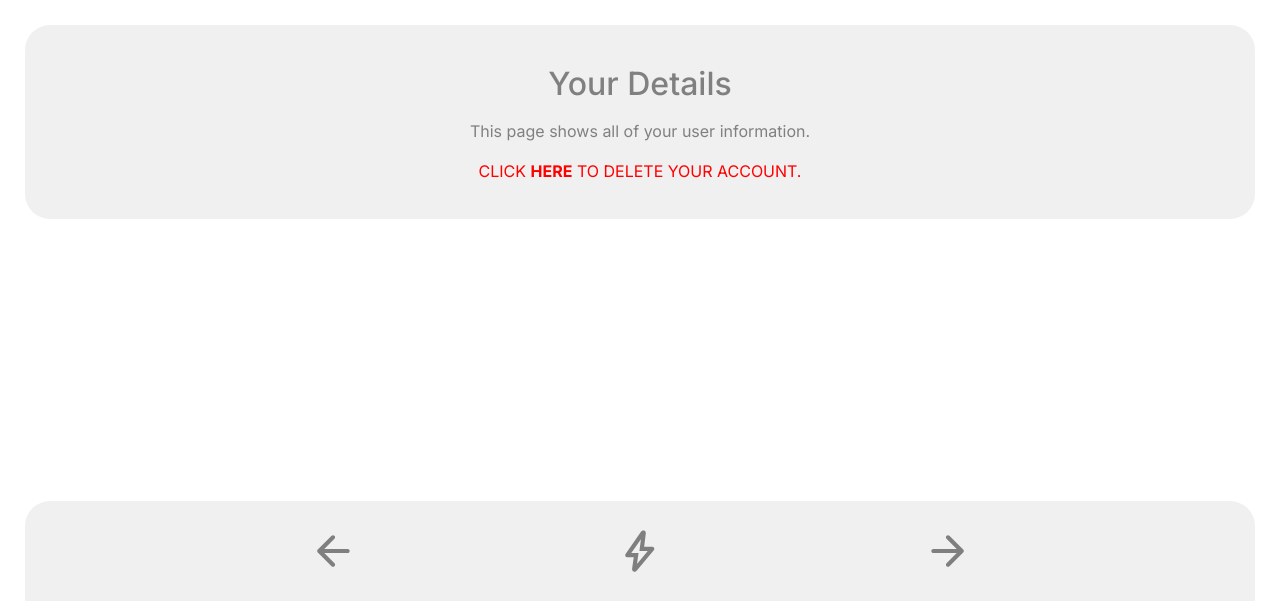
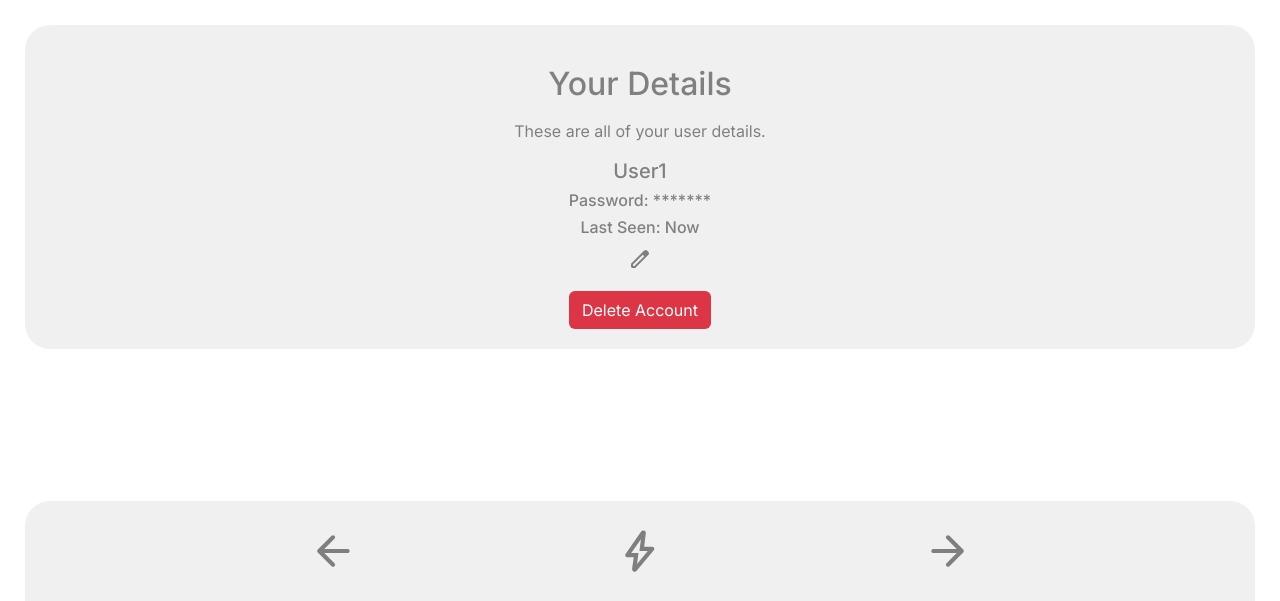
Before and after one commit to CaydnPB/SprintBoard, a Django app: page /account/ in a window 1280 px wide. Shown: the part 199-800 px from the top of the page. Run offline with Django 4.2, Linux system fonts and the light colour scheme.

Commit message:
Add finishing touches to SprintBoard

```diff
--- a/SprintBoard/projectboard/templates/projectboard/account.html
+++ b/SprintBoard/projectboard/templates/projectboard/account.html
@@ -1,4 +1,5 @@
 {% extends "projectboard/base.html" %}
+{% load static %}
 {% block title %} Your Account {% endblock %}
 {% block heading %} Your Account {% endblock %}
 {% block welcome %} Manage Your Account! {% endblock %}
@@ -11,8 +12,14 @@
         <div class="container" style="margin-top: 40px; text-align: center;">
             <h2>Your Details</h2>
             <p></p>
-            <p>This page shows all of your user information.</p>
-            <p style="color: red;">CLICK <a href="/" style="color: red;">HERE</a> TO DELETE YOUR ACCOUNT.</p>
+            <p>These are all of your user details.</p>
+            <div class="issuecard">
+                <h5>User1</h5>
+                <h6>Password: *******</h6>
+                <h6>Last Seen: Now</h6>
+                <a href="#"><img src="{% static 'images/edit.svg' %}" alt="Edit Account" class="svg" title="Edit Account"></a>
+            </div>
+            <button type="submit" class="btn btn-danger" style="border-color: transparent;">Delete Account</button>
         </div>
     </div>
 </div>
--- a/SprintBoard/projectboard/templates/projectboard/deleteissue.html
+++ b/SprintBoard/projectboard/templates/projectboard/deleteissue.html
@@ -28,11 +28,11 @@ Delete Issue
               Delete Issue
               {% endif %}</h2>
           <p></p>
-          <p>Are you sure you want to delete this issue?</p>
+          <p>Are you sure you want to delete this Issue?</p>
           <p></p>
           <form method="POST">
             {% csrf_token %}
-            <button type="submit" class="btn btn-primary" style="background-color: white; border-color: transparent; color: #808080;">Delete Issue</button>
+            <button type="submit" class="btn btn-danger" style="border-color: transparent;">Delete Issue</button>
           </form>
       </div>
   </div>
--- a/SprintBoard/projectboard/templates/projectboard/deleteproject.html
+++ b/SprintBoard/projectboard/templates/projectboard/deleteproject.html
@@ -28,11 +28,11 @@ Delete Project
               Delete Project
               {% endif %}</h2>
           <p></p>
-          <p>Are you sure you want to delete this project?</p>
+          <p>Are you sure you want to delete this Project?</p>
           <p></p>
           <form method="POST">
             {% csrf_token %}
-            <button type="submit" class="btn btn-primary" style="background-color: white; border-color: transparent; color: #808080;">Delete Project</button>
+            <button type="submit" class="btn btn-danger" style="border-color: transparent;">Delete Project</button>
           </form>
       </div>
   </div>
--- a/SprintBoard/projectboard/templates/projectboard/home.html
+++ b/SprintBoard/projectboard/templates/projectboard/home.html
@@ -46,7 +46,7 @@
                     <div class="issuecard">
                         <a href="{% url 'projectsdetail' issue.project_number.id %}"><h5>{{ issue.title }}</h5></a>
                         <h6>{{ issue.description }}</h6>
-                        <a href="{% url 'projectsdetail' issue.project_number.id %}"><h6>Project: {{issue.project_number}}</h6></a>
+                        <a href="{% url 'projectsdetail' issue.project_number.id %}"><h6>{{issue.project_number}}</h6></a>
                         <h6>Current Status: {{issue.issue_status}}</h6>
                         <h6>Last Updated: {{issue.creation_time|date}} at {{issue.creation_time|time:"H:i" }}</h6>
                         <a href="{% url 'updateissue' issue.id %}"><img src="{% static 'images/edit.svg' %}" alt="Edit Issue" class="svg" title="Edit Issue"></a>
--- a/SprintBoard/projectboard/templates/projectboard/projectsdetail.html
+++ b/SprintBoard/projectboard/templates/projectboard/projectsdetail.html
@@ -12,6 +12,8 @@
         <div class="container" style="margin-top: 40px; text-align: center;">
             <h2>Project Details for {{ project.title }}</h2>
             <p></p>
+            <a href="{% url 'createissue' %}"><img src="{% static 'images/update.svg' %}" alt="Create Issue" class="svg" title="Create Issue"></a>
+            <br>
             <br>
             <div class="flexsides" style="width: 80vw;">
                 <div class="status-column">
```
Also changed, not shown: SprintBoard/projectboard/forms.py (+12 -0 lines).
